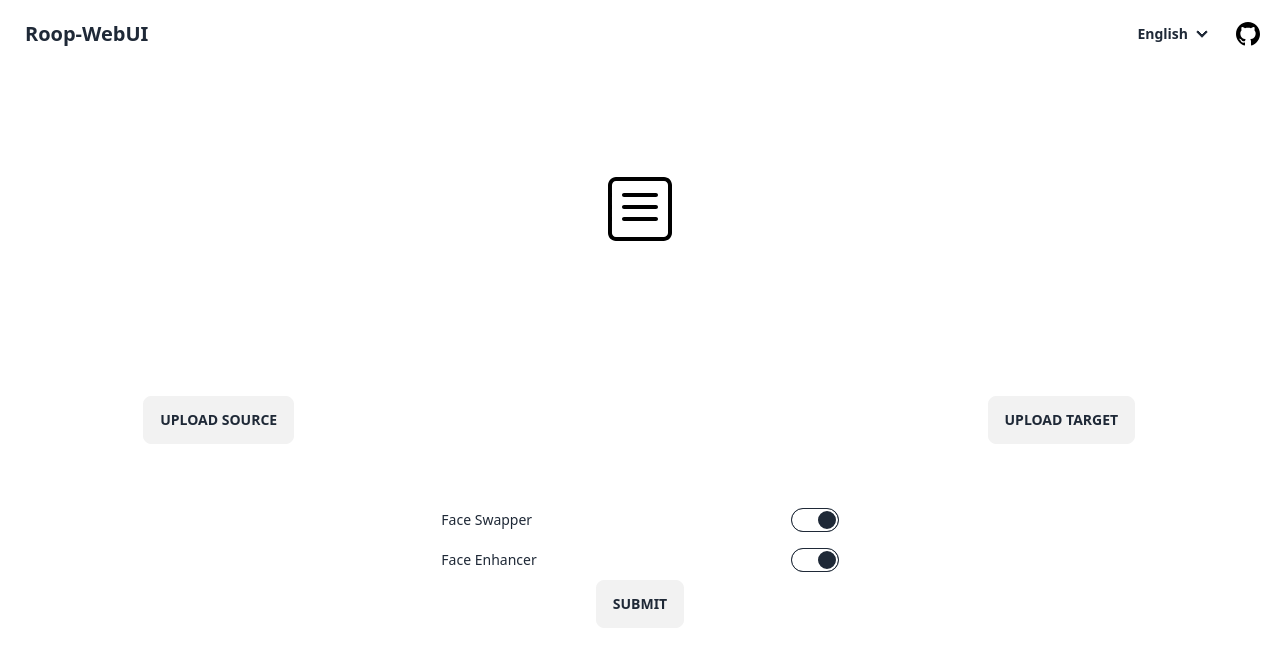
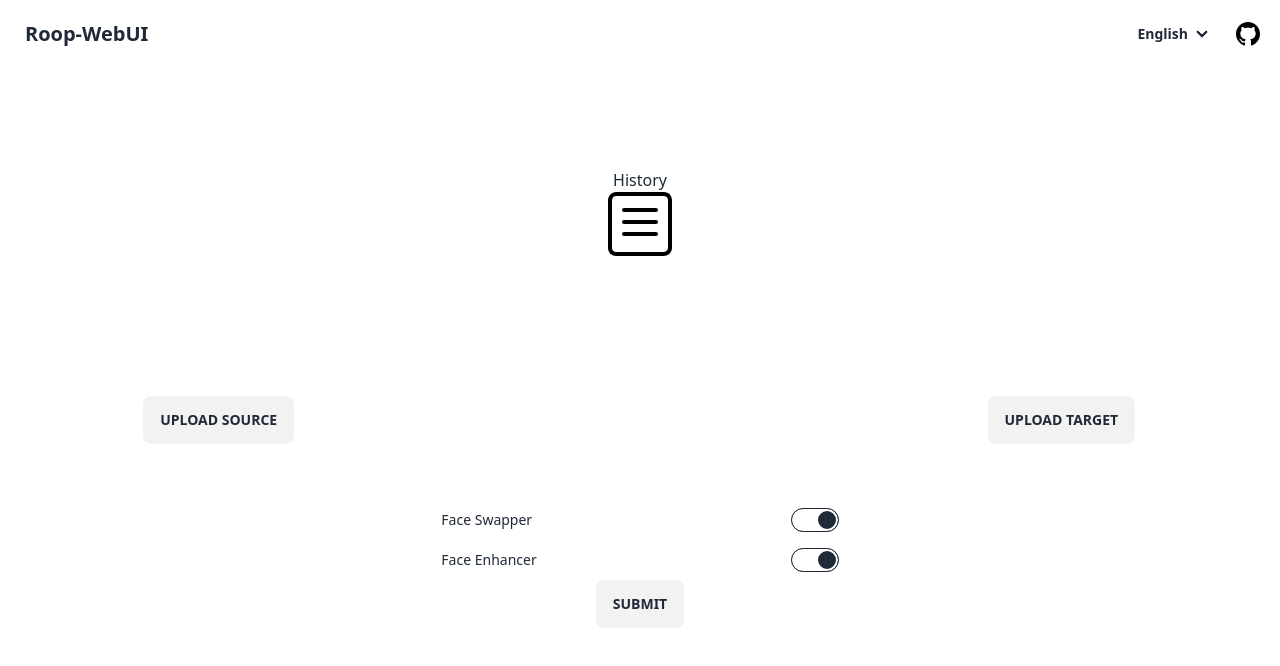
Before and after one commit to Coaixy/Roop-WebUI-V, a Vue app: page / in a window 1280 px wide. Shown: the top 666 px of the page. Built offline with nearby package versions, Linux system fonts and the light colour scheme.

Commit message:
Style:Change History Tip

```diff
--- a/src/Component/History.vue
+++ b/src/Component/History.vue
@@ -7,7 +7,8 @@
 </script>
 
 <template>
-  <div class="tooltip" data-tip="History">
+  <div class="tooltip" data-tip="Click Me">
+    History
     <img :src='history' onclick="my_modal_2.showModal()" alt="history"/>
   </div>
   <dialog id="my_modal_2" class="modal">
```
